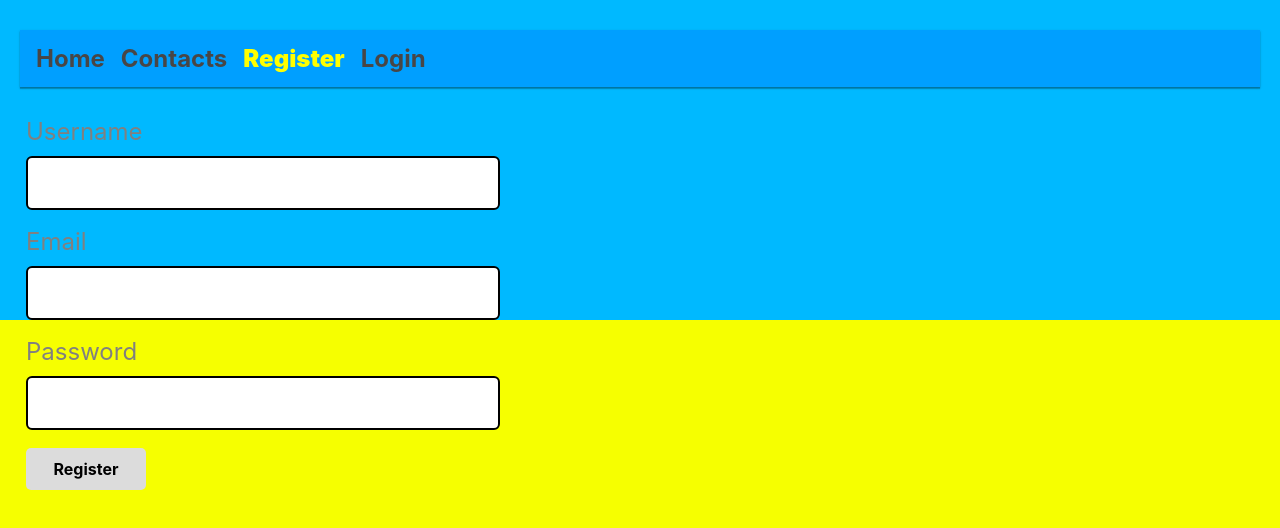
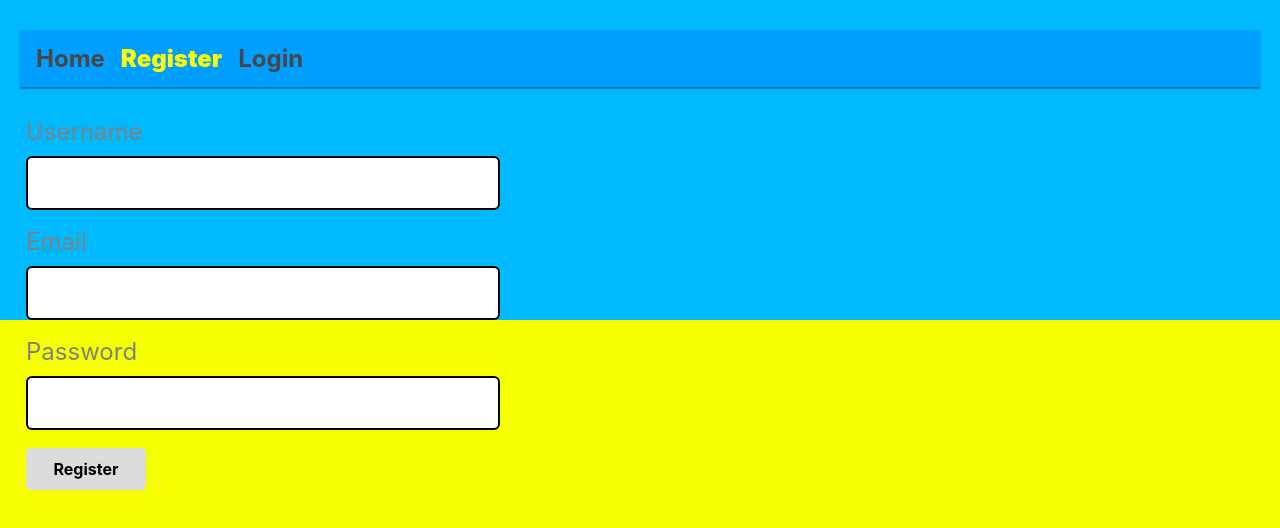
Before and after one commit to NataliiaPasaman/goit-react-hw-08-phonebook, a React (Create React App) app: page /goit-react-hw-08-phonebook/register in a window 1280 px wide. Shown: the top 528 px of the page. Built offline with nearby package versions, Linux system fonts and the light colour scheme.

Commit message:
fixed Navigation

```diff
--- a/src/components/Navigation/Navigation.jsx
+++ b/src/components/Navigation/Navigation.jsx
@@ -1,11 +1,14 @@
 import { StyledLink } from './Navigation.styled';
+import { useSelector } from "react-redux";
+import { selectIsLoggedIn } from "redux/auth/selectors";
 
 export const Navigation = () => {
+  const isLoggedIn = useSelector(selectIsLoggedIn);
 
     return (
         <div>
         <StyledLink to="/">Home</StyledLink>
-        <StyledLink to="/contacts">Contacts</StyledLink>
+        {isLoggedIn && <StyledLink to="/contacts">Contacts</StyledLink>}
       </div>
     );
 }
```
